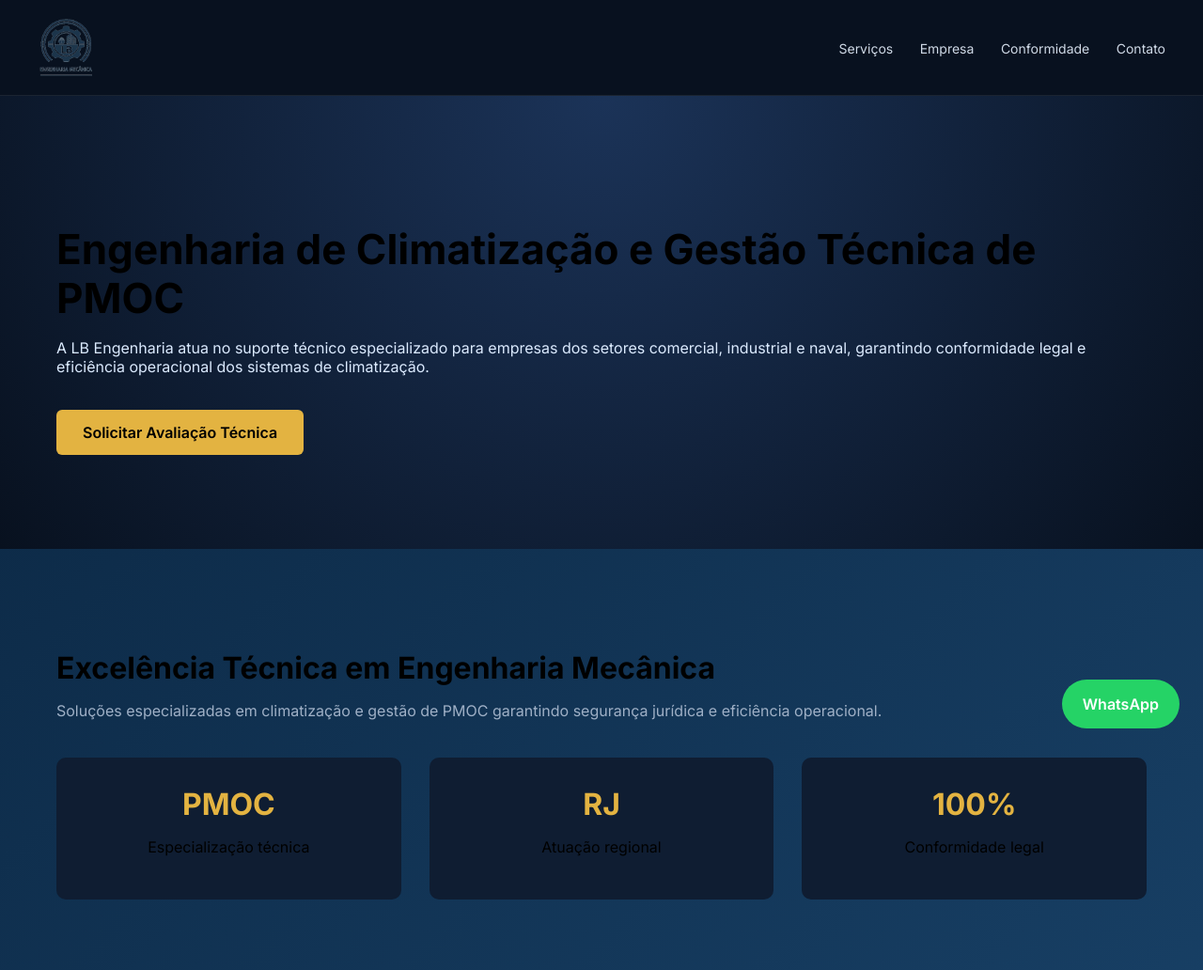
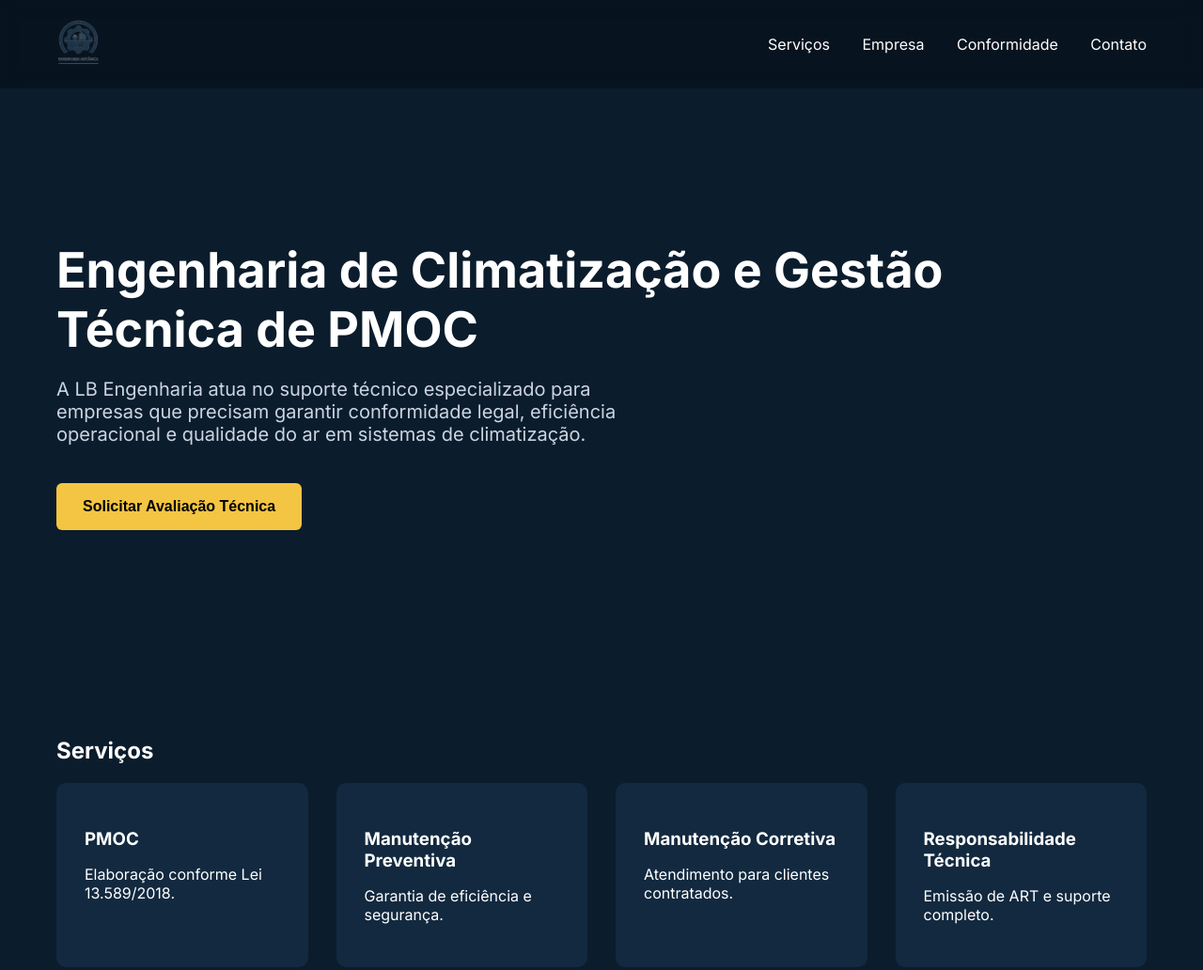
Before and after one commit to comercial980/site-lb-engenharia, a plain HTML site: page index.html in a window 1280 px wide. Shown: the top 1032 px of the page at 94% size. Drawn offline with Linux system fonts and the light colour scheme.

Commit message:
Update index.html

```diff
--- a/index.html
+++ b/index.html
@@ -1,202 +1,158 @@
 <!DOCTYPE html>
-<html lang="pt-br">
+<html lang="pt-BR">
 <head>
 <meta charset="UTF-8">
 <meta name="viewport" content="width=device-width, initial-scale=1.0">
-<title>LB Engenharia | Engenharia Mecânica, PMOC e Climatização</title>
 
-<link rel="icon" type="image/png" href="./logo.png">
-
-<meta name="description" content="LB Engenharia - Especialistas em PMOC, climatização e engenharia mecânica no Rio de Janeiro. Conformidade com Lei 13.589/2018.">
-<meta name="keywords" content="PMOC Rio de Janeiro, PMOC empresa, engenharia mecânica climatização">
-<meta name="robots" content="index, follow">
+<title>LB Engenharia | PMOC e Climatização</title>
 
 <link href="https://fonts.googleapis.com/css2?family=Inter:wght@300;400;600;700&display=swap" rel="stylesheet">
 
 <style>
-*{box-sizing:border-box}
-body{margin:0;font-family:'Inter',sans-serif;background:linear-gradient(135deg, #0a2540, #1f4e79)}
+body{
+margin:0;
+font-family: 'Inter', sans-serif;
+background:#0b1c2c;
+color:#fff;
+}
 
-header{background:#08111f;border-bottom:1px solid rgba(255,255,255,0.08)}
-.container{max-width:1200px;margin:auto;padding:0 20px}
+header{
+display:flex;
+justify-content:space-between;
+align-items:center;
+padding:20px 60px;
+background:rgba(0,0,0,0.3);
+backdrop-filter: blur(10px);
+}
 
-.nav{display:flex;align-items:center;justify-content:space-between;padding:18px 0}
-.nav img{height:65px;object-fit:contain}
-.nav a{color:#cfd9e6;text-decoration:none;margin-left:24px;font-size:14px}
+header img{
+height:50px;
+}
 
-.hero{padding:100px 0;background:radial-gradient(circle at top,#1b3358,#08111f)}
-.hero h1{font-size:44px;margin-bottom:16px;line-height:1.2}
-.hero p {
-    color: #dbeafe;
-}{font-size:18px;color:#b7c4d6;max-width:650px}
+nav a{
+margin-left:30px;
+color:#fff;
+text-decoration:none;
+font-weight:500;
+}
 
-.btn{display:inline-block;padding:14px 28px;border-radius:6px;text-decoration:none;font-weight:600}
-.btn-primary{background:#e3b341;color:#000}
+.hero{
+padding:120px 60px;
+max-width:1100px;
+}
 
-.section{padding:80px 0}
-.section h2{font-size:32px;margin-bottom:12px}
-.section-sub{color:#9fb0c6}
+.hero h1{
+font-size:52px;
+line-height:1.2;
+margin-bottom:20px;
+}
 
-.grid{display:grid;grid-template-columns:repeat(auto-fit,minmax(240px,1fr));gap:25px;margin-top:40px}
+.hero p{
+font-size:20px;
+color:#cbd5e1;
+max-width:600px;
+margin-bottom:40px;
+}
 
-.card{background:#111f35;padding:28px;border-radius:10px;border:1px solid rgba(255,255,255,0.06)}
-.card h3{margin-top:0;color:#ffffff}
-.card p{color:#a8b6c9;font-size:14px}
+button{
+background:#f4c542;
+border:none;
+padding:16px 28px;
+font-size:16px;
+font-weight:600;
+border-radius:6px;
+cursor:pointer;
+}
 
-.stats{display:grid;grid-template-columns:repeat(auto-fit,minmax(200px,1fr));gap:30px;margin-top:40px}
-.stat{background:#0f1d32;padding:30px;border-radius:10px;text-align:center}
-.stat h3{font-size:32px;color:#e3b341;margin:0}
+section{
+padding:80px 60px;
+}
 
-footer{background:#08111f;margin-top:60px;border-top:1px solid rgba(255,255,255,0.08)}
-.footer-grid{display:grid;grid-template-columns:repeat(auto-fit,minmax(200px,1fr));gap:30px;padding:50px 0}
-footer p{color:#9fb0c6;font-size:14px}
+.cards{
+display:grid;
+grid-template-columns:repeat(auto-fit,minmax(250px,1fr));
+gap:30px;
+}
 
-.whatsapp{position:fixed;bottom:25px;right:25px;background:#25d366;color:white;padding:16px 22px;border-radius:40px;font-weight:600;text-decoration:none}
+.card{
+background:#12293f;
+padding:30px;
+border-radius:10px;
+}
+
+.card h3{
+margin-bottom:10px;
+}
+
+footer{
+text-align:center;
+padding:30px;
+color:#94a3b8;
+}
 </style>
+
 </head>
 
 <body>
 
 <header>
-<div class="container nav">
-<img src="./logo.png" alt="LB Engenharia">
 <div>
-<a href="#servicos">Serviços</a>
-<a href="#empresa">Empresa</a>
-<a href="#normas">Conformidade</a>
-<a href="#contato">Contato</a>
+<img src="logo.png">
 </div>
-</div>
+
+<nav>
+<a href="#">Serviços</a>
+<a href="#">Empresa</a>
+<a href="#">Conformidade</a>
+<a href="#">Contato</a>
+</nav>
 </header>
 
 <section class="hero">
-<div class="container">
+
 <h1>Engenharia de Climatização e Gestão Técnica de PMOC</h1>
-<p>A LB Engenharia atua no suporte técnico especializado para empresas dos setores comercial, industrial e naval, garantindo conformidade legal e eficiência operacional dos sistemas de climatização.</p>
-<br>
-<a class="btn btn-primary" href="https://wa.me/5521966951691">Solicitar Avaliação Técnica</a>
-</div>
+
+<p>
+A LB Engenharia atua no suporte técnico especializado para empresas que precisam garantir conformidade legal, eficiência operacional e qualidade do ar em sistemas de climatização.
+</p>
+
+<button>Solicitar Avaliação Técnica</button>
+
 </section>
 
-<section class="section" id="empresa">
-<div class="container">
-<h2>Excelência Técnica em Engenharia Mecânica</h2>
-<p class="section-sub">Soluções especializadas em climatização e gestão de PMOC garantindo segurança jurídica e eficiência operacional.</p>
+<section>
 
-<div class="stats">
-<div class="stat">
+<h2>Serviços</h2>
+
+<div class="cards">
+
+<div class="card">
 <h3>PMOC</h3>
-<p>Especialização técnica</p>
+<p>Elaboração conforme Lei 13.589/2018.</p>
 </div>
 
-<div class="stat">
-<h3>RJ</h3>
-<p>Atuação regional</p>
+<div class="card">
+<h3>Manutenção Preventiva</h3>
+<p>Garantia de eficiência e segurança.</p>
 </div>
 
-<div class="stat">
-<h3>100%</h3>
-<p>Conformidade legal</p>
-</div>
-</div>
-
-</div>
-</section>
-
-<section class="section" id="servicos">
-<div class="container">
-<h2>Soluções Técnicas</h2>
-
-<div class="grid">
-
 <div class="card">
-<h3>Implantação de PMOC</h3>
-<p>Elaboração do Plano de Manutenção, Operação e Controle conforme Lei 13.589/2018.</p>
+<h3>Manutenção Corretiva</h3>
+<p>Atendimento para clientes contratados.</p>
 </div>
 
 <div class="card">
 <h3>Responsabilidade Técnica</h3>
-<p>Emissão de ART e auditoria técnica para garantir conformidade sanitária.</p>
-</div>
-
-<div class="card">
-<h3>Manutenção Preventiva</h3>
-<p>Inspeções periódicas e higienização de sistemas de climatização.</p>
-</div>
-
-<div class="card">
-<h3>Consultoria Técnica</h3>
-<p>Análise de eficiência energética e desempenho dos sistemas.</p>
-</div>
-
-<div class="card">
-<h3>Infraestrutura Técnica</h3>
-<p>Suporte em elétrica e automação aplicada à climatização.</p>
-</div>
-
-<div class="card">
-<h3>Manutenção Corretiva</h3>
-<p>Atendimento corretivo prioritário para clientes contratados.</p>
-</div>
-
-</div>
-</div>
-</section>
-
-<section class="section" id="normas">
-<div class="container">
-<h2>Conformidade com Normas e Regulamentos</h2>
-
-<div class="grid">
-
-<div class="card">
-<h3>Lei Federal 13.589/2018</h3>
-<p>Determina a obrigatoriedade do PMOC para sistemas de climatização em edifícios de uso coletivo.</p>
-</div>
-
-<div class="card">
-<h3>ANVISA</h3>
-<p>Atendimento às normas sanitárias relacionadas à qualidade do ar interior.</p>
-</div>
-
-<div class="card">
-<h3>Portaria 3.523/MS</h3>
-<p>Define diretrizes para manutenção e controle de sistemas de climatização.</p>
+<p>Emissão de ART e suporte completo.</p>
 </div>
 
 </div>
 
-</div>
 </section>
 
-<footer id="contato">
-<div class="container footer-grid">
-
-<div>
-<h3>LB Engenharia</h3>
-<p>Engenharia mecânica especializada em climatização e gestão de PMOC.</p>
-</div>
-
-<div>
-<h3>Contato</h3>
-<p>Telefone: (21) 96695-1691</p>
-<p>Email: comercial@lb.srv.br</p>
-</div>
-
-<div>
-<h3>Área de atuação</h3>
-<p>Atendimento em todo o estado do Rio de Janeiro.</p>
-</div>
-
-</div>
-
-<div style="text-align:center;padding-bottom:25px;color:#6f8199;font-size:13px">
-© LB Engenharia - Todos os direitos reservados
-</div>
-
+<footer>
+© LB Engenharia — Engenharia Mecânica
 </footer>
-
-<a class="whatsapp" href="https://wa.me/5521966951691">WhatsApp</a>
 
 </body>
 </html>
```
